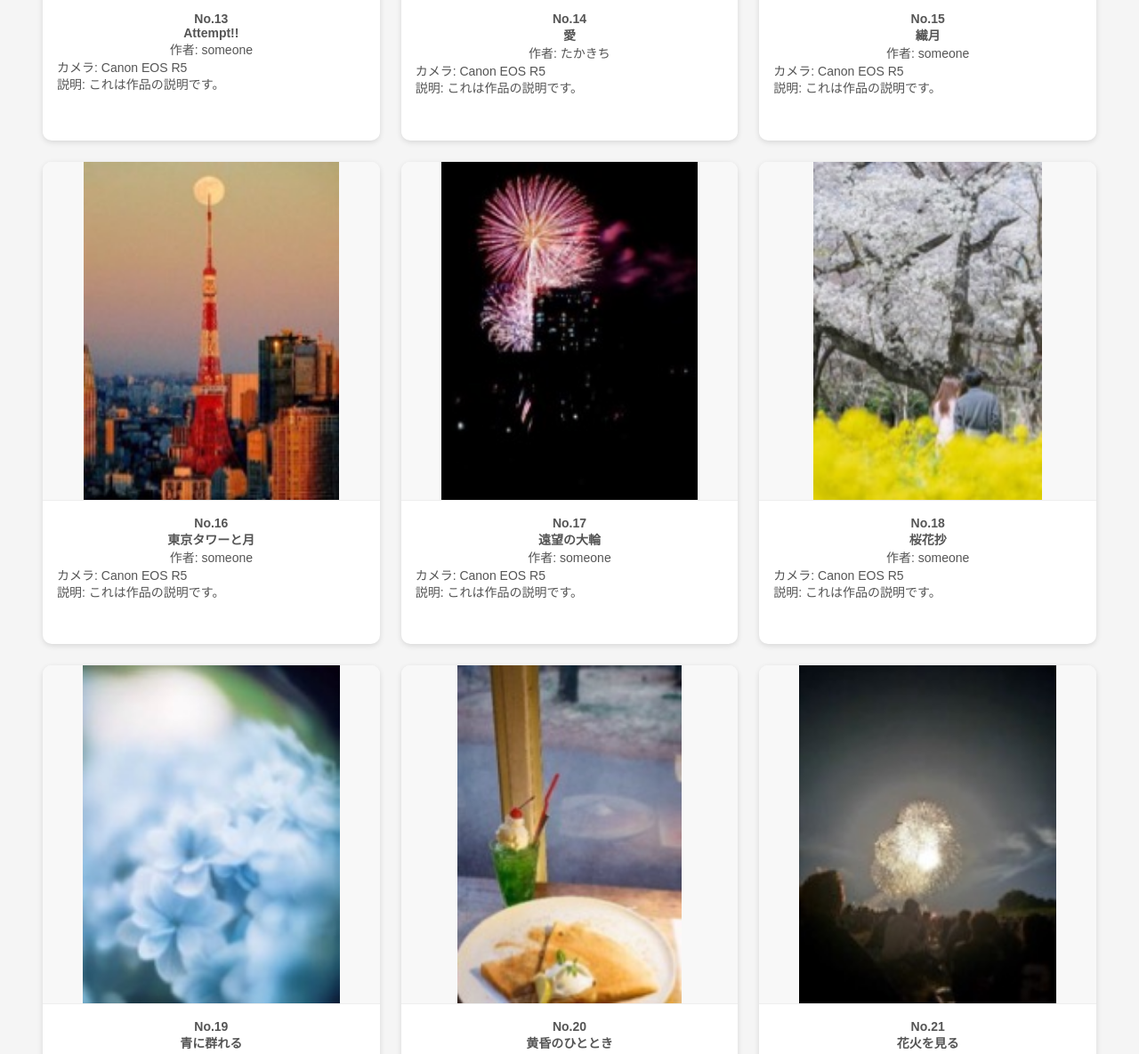
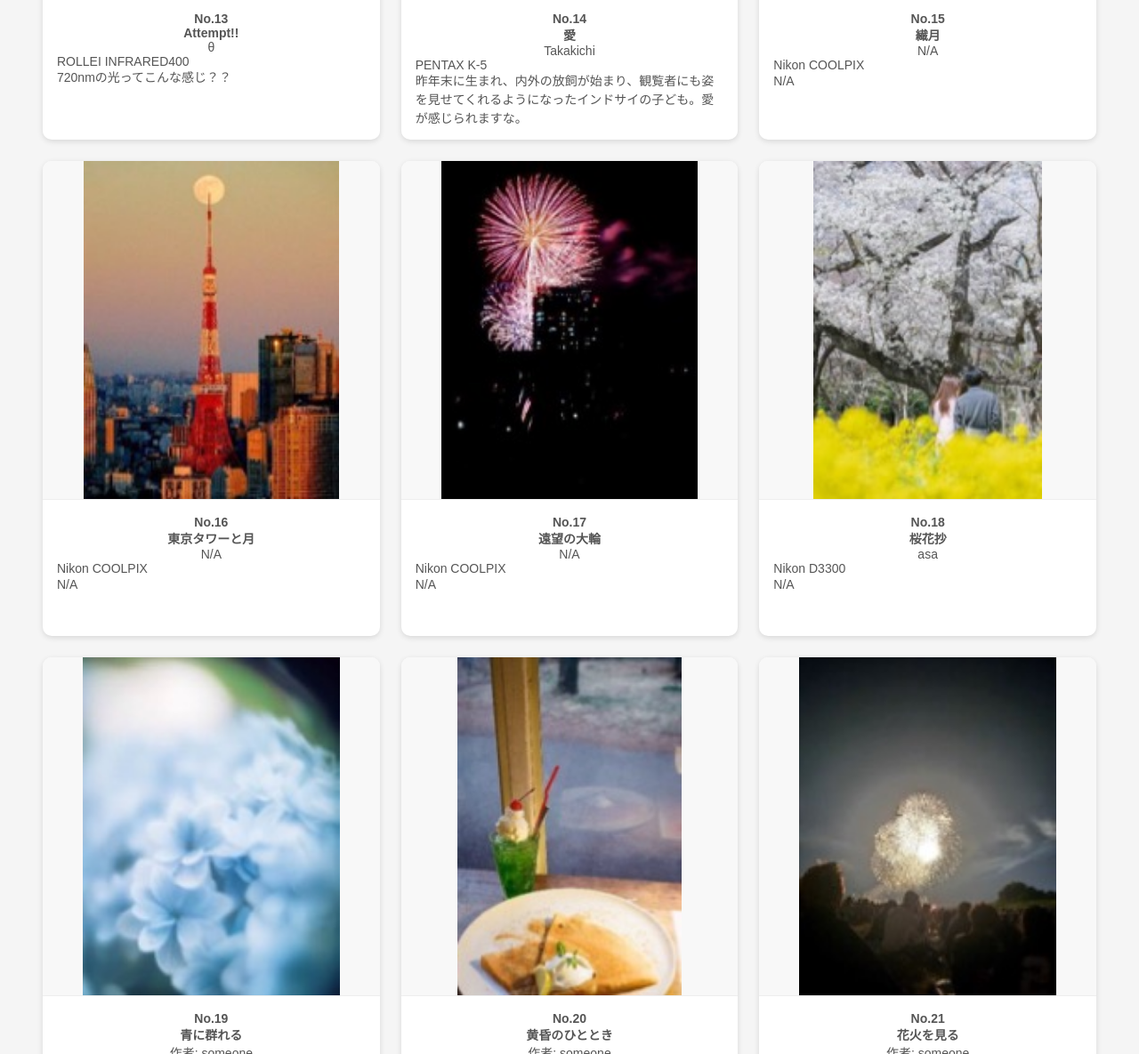
Before and after one commit to fujiyoshi-takayuki/photo-exhibition-site, a Jekyll site: the page built from 2025/summer/af69592862e159a7cf723a78c20a47ce109d13b04db75224503159b765b84967/index.html, in a window 1280 px wide and 1400 px high, scrolled down 2683 px, cut to the strip 215-1400 px from the top of the window. Shown: the whole strip at 89% size. Built offline with Jekyll 4.4.1, drawn with Linux system fonts in a browser that asks for light colours; some of the changed text lies outside the part shown.

Commit message:
set info more

```diff
--- a/2025/summer/af69592862e159a7cf723a78c20a47ce109d13b04db75224503159b765b84967/index.html
+++ b/2025/summer/af69592862e159a7cf723a78c20a47ce109d13b04db75224503159b765b84967/index.html
@@ -195,9 +195,9 @@ title: 2025年度 夏写真展 「閃光」 作品一覧
           <div class="work-info">
             <p class="work-number"><strong>No.12</strong></p>
             <p class="work-title">Last Performance</p>
-            <p class="work-author">作者: たかきち</p>
-            <p class="work-camera">カメラ: Canon EOS R5</p>
-            <p class="work-description">説明: これは作品の説明です。</p>
+            <p class="work-author">Takakichi</p>
+            <p class="work-camera">PENTAX K-5</p>
+            <p class="work-description">今年度をもって退役するUH-1N(Iroquois)。年中聞こえたローター音ももうすぐ聞こえなくなると思うと寂しくなります。</p>
           </div>
         </div>
 
@@ -211,9 +211,9 @@ title: 2025年度 夏写真展 「閃光」 作品一覧
           <div class="work-info">
             <p class="work-number"><strong>No.13</strong></p>
             <p class="work-title">Attempt!!</p>
-            <p class="work-author">作者: someone</p>
-            <p class="work-camera">カメラ: Canon EOS R5</p>
-            <p class="work-description">説明: これは作品の説明です。</p>
+            <p class="work-author">θ</p>
+            <p class="work-camera">ROLLEI INFRARED400</p>
+            <p class="work-description">720nmの光ってこんな感じ？？</p>
           </div>
         </div>
 
@@ -227,9 +227,9 @@ title: 2025年度 夏写真展 「閃光」 作品一覧
           <div class="work-info">
             <p class="work-number"><strong>No.14</strong></p>
             <p class="work-title">愛</p>
-            <p class="work-author">作者: たかきち</p>
-            <p class="work-camera">カメラ: Canon EOS R5</p>
-            <p class="work-description">説明: これは作品の説明です。</p>
+            <p class="work-author">Takakichi</p>
+            <p class="work-camera">PENTAX K-5</p>
+            <p class="work-description">昨年末に生まれ、内外の放飼が始まり、観覧者にも姿を見せてくれるようになったインドサイの子ども。愛が感じられますな。</p>
           </div>
         </div>
 
@@ -243,9 +243,9 @@ title: 2025年度 夏写真展 「閃光」 作品一覧
           <div class="work-info">
             <p class="work-number"><strong>No.15</strong></p>
             <p class="work-title">繊月</p>
-            <p class="work-author">作者: someone</p>
-            <p class="work-camera">カメラ: Canon EOS R5</p>
-            <p class="work-description">説明: これは作品の説明です。</p>
+            <p class="work-author">N/A</p>
+            <p class="work-camera">Nikon COOLPIX</p>
+            <p class="work-description">N/A</p>
           </div>
         </div>
 
@@ -259,9 +259,9 @@ title: 2025年度 夏写真展 「閃光」 作品一覧
           <div class="work-info">
             <p class="work-number"><strong>No.16</strong></p>
             <p class="work-title">東京タワーと月</p>
-            <p class="work-author">作者: someone</p>
-            <p class="work-camera">カメラ: Canon EOS R5</p>
-            <p class="work-description">説明: これは作品の説明です。</p>
+            <p class="work-author">N/A</p>
+            <p class="work-camera">Nikon COOLPIX</p>
+            <p class="work-description">N/A</p>
           </div>
         </div>
 
@@ -275,9 +275,9 @@ title: 2025年度 夏写真展 「閃光」 作品一覧
           <div class="work-info">
             <p class="work-number"><strong>No.17</strong></p>
             <p class="work-title">遠望の大輪</p>
-            <p class="work-author">作者: someone</p>
-            <p class="work-camera">カメラ: Canon EOS R5</p>
-            <p class="work-description">説明: これは作品の説明です。</p>
+            <p class="work-author">N/A</p>
+            <p class="work-camera">Nikon COOLPIX</p>
+            <p class="work-description">N/A</p>
           </div>
         </div>
 
@@ -291,9 +291,9 @@ title: 2025年度 夏写真展 「閃光」 作品一覧
           <div class="work-info">
             <p class="work-number"><strong>No.18</strong></p>
             <p class="work-title">桜花抄</p>
-            <p class="work-author">作者: someone</p>
-            <p class="work-camera">カメラ: Canon EOS R5</p>
-            <p class="work-description">説明: これは作品の説明です。</p>
+            <p class="work-author">asa</p>
+            <p class="work-camera">Nikon D3300</p>
+            <p class="work-description">N/A</p>
           </div>
         </div>
 
```
